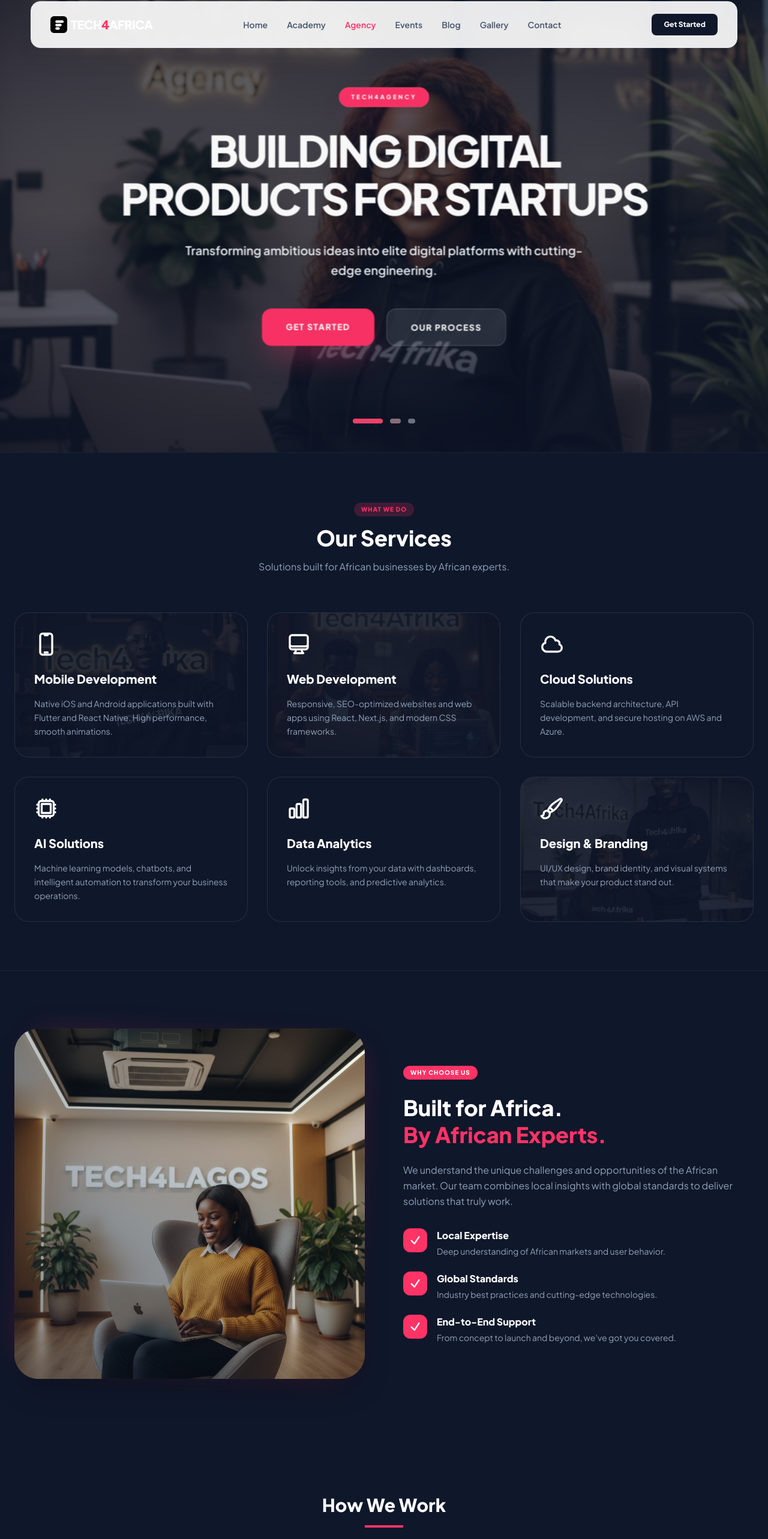
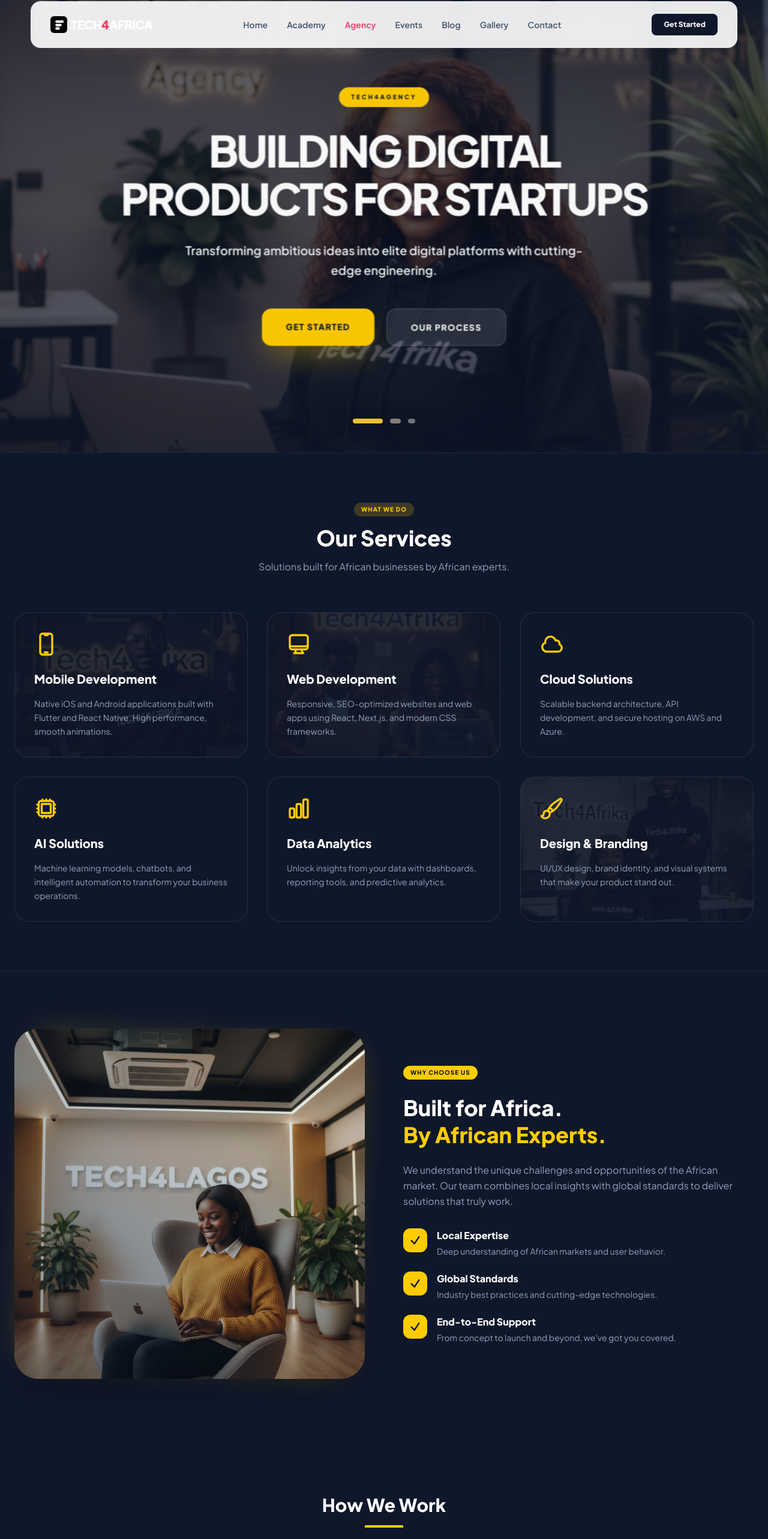
Before and after one commit to Inflimity/tech4africa, a Next.js app: page /agency in a window 1280 px wide. Shown: the part 46-2612 px from the top of the page at 60% size. Built offline with nearby package versions, Linux system fonts and the light colour scheme.

Commit message:
updated colour for tech for agency

```diff
--- a/app/agency/page.tsx
+++ b/app/agency/page.tsx
@@ -127,7 +127,7 @@
             <section className="py-20 px-6 bg-slate-900 border-y border-white/5">
                 <div className="max-w-7xl mx-auto">
                     <div className="text-center mb-16" data-reveal>
-                        <span className="inline-block py-1 px-3 rounded-full bg-africa-red/20 text-africa-red text-[10px] font-bold uppercase tracking-widest mb-4">
+                        <span className="inline-block py-1 px-3 rounded-full bg-africa-yellow/20 text-africa-yellow text-[10px] font-bold uppercase tracking-widest mb-4">
                             What We Do
                         </span>
                         <h2 className="text-3xl md:text-4xl font-extrabold mb-4" data-section-header>Our Services</h2>
@@ -139,7 +139,7 @@
                             <div
                                 key={service.title}
                                 data-track-card
-                                className="p-8 rounded-3xl bg-africa-midnight border border-white/10 hover:border-africa-red transition-colors group relative overflow-hidden"
+                                className="p-8 rounded-3xl bg-africa-midnight border border-white/10 hover:border-africa-yellow transition-colors group relative overflow-hidden"
                             >
                                 {service.bg && (
                                     <div className="absolute inset-0 z-0 opacity-10">
@@ -147,7 +147,7 @@
                                     </div>
                                 )}
                                 <div className="relative z-10">
-                                    <div className="mb-6">{service.icon}</div>
+                                    <div className="mb-6 text-africa-yellow">{service.icon}</div>
                                     <h3 className="text-xl font-bold mb-4">{service.title}</h3>
                                     <p className="text-slate-400 text-sm leading-relaxed">{service.description}</p>
                                 </div>
@@ -161,7 +161,7 @@
             <section className="py-24 px-6 bg-africa-midnight">
                 <div className="max-w-7xl mx-auto grid md:grid-cols-2 gap-16 items-center">
                     <div className="relative" data-reveal="fade-left">
-                        <div className="absolute inset-0 bg-africa-red/20 rounded-[40px] rotate-3 transform scale-95 blur-xl" />
+                        <div className="absolute inset-0 bg-africa-yellow/20 rounded-[40px] rotate-3 transform scale-95 blur-xl" />
                         <div className="relative rounded-[40px] overflow-hidden shadow-2xl">
                             <Image src="/images/home4.jpeg" alt="Tech4Agency Team" width={600} height={400} className="w-full h-full object-cover" />
                             <div className="absolute inset-0 bg-gradient-to-tr from-africa-midnight/50 to-transparent" />
@@ -169,11 +169,11 @@
                     </div>
 
                     <div data-reveal="fade-right">
-                        <span className="inline-block py-1 px-3 rounded-full bg-africa-red text-white text-[10px] font-bold uppercase tracking-widest mb-6">
+                        <span className="inline-block py-1 px-3 rounded-full bg-africa-yellow text-africa-midnight text-[10px] font-bold uppercase tracking-widest mb-6">
                             Why Choose Us
                         </span>
                         <h2 className="text-3xl md:text-4xl font-extrabold mb-6 leading-tight">
-                            Built for Africa. <br /><span className="text-africa-red">By African Experts.</span>
+                            Built for Africa. <br /><span className="text-africa-yellow">By African Experts.</span>
                         </h2>
                         <p className="text-slate-400 mb-8 leading-relaxed">
                             We understand the unique challenges and opportunities of the African market. Our team combines local insights with global standards to deliver solutions that truly work.
@@ -182,7 +182,7 @@
                         <div className="space-y-6">
                             {whyUs.map((item, index) => (
                                 <div key={item.title} className="flex items-start gap-4" data-reveal data-stagger={index + 1}>
-                                    <div className="w-10 h-10 bg-africa-red rounded-xl flex items-center justify-center text-white font-bold shrink-0">
+                                    <div className="w-10 h-10 bg-africa-yellow rounded-xl flex items-center justify-center text-africa-midnight font-bold shrink-0">
                                         <svg xmlns="http://www.w3.org/2000/svg" className="w-5 h-5" fill="none" viewBox="0 0 24 24" stroke="currentColor" strokeWidth={3}>
                                             <path strokeLinecap="round" strokeLinejoin="round" d="M4.5 12.75l6 6 9-13.5" />
                                         </svg>
@@ -202,12 +202,12 @@
             <section className="py-24 px-6 max-w-7xl mx-auto">
                 <div className="text-center mb-16">
                     <h2 className="text-3xl font-extrabold mb-4" data-section-header>How We Work</h2>
-                    <div className="w-12 h-1 bg-africa-red mx-auto" data-divider />
+                    <div className="w-12 h-1 bg-africa-yellow mx-auto" data-divider />
                 </div>
                 <div className="grid md:grid-cols-4 gap-8 text-center">
                     {process.map((item, index) => (
                         <div key={item.step} data-step>
-                            <div className={`w-16 h-16 ${item.highlight ? 'bg-africa-red' : 'bg-white/10'} rounded-full flex items-center justify-center text-xl font-bold mx-auto mb-6`}>
+                            <div className={`w-16 h-16 ${item.highlight ? 'bg-africa-yellow text-africa-midnight' : 'bg-white/10'} rounded-full flex items-center justify-center text-xl font-bold mx-auto mb-6`}>
                                 {item.step}
                             </div>
                             <h4 className="font-bold mb-2">{item.title}</h4>
--- a/components/ui/AgencyHero.tsx
+++ b/components/ui/AgencyHero.tsx
@@ -49,7 +49,7 @@
                         <div className="w-full max-w-7xl px-6 flex flex-col items-center text-center">
                             <div className={`max-w-4xl transition-all duration-1000 delay-300 ${index === current ? "translate-y-0 opacity-100" : "translate-y-10 opacity-0"
                                 }`}>
-                                <span className="inline-block bg-africa-red text-white text-[10px] font-black uppercase tracking-[0.3em] px-5 py-2 rounded-full mb-8 shadow-2xl shadow-africa-red/30 border border-white/10">
+                                <span className="inline-block bg-africa-yellow text-africa-midnight text-[10px] font-black uppercase tracking-[0.3em] px-5 py-2 rounded-full mb-8 shadow-2xl shadow-africa-yellow/30 border border-white/10">
                                     Tech4Agency
                                 </span>
                                 <h1 className="text-4xl md:text-7xl font-black text-white uppercase leading-[1.1] mb-8 tracking-tighter drop-shadow-2xl">
@@ -61,7 +61,7 @@
                                 <div className="flex flex-wrap justify-center gap-5">
                                     <Link
                                         href={slide.href}
-                                        className="bg-africa-red text-white px-10 py-5 rounded-2xl font-bold text-sm uppercase tracking-widest hover:scale-105 transition active:scale-95 shadow-2xl shadow-africa-red/40"
+                                        className="bg-africa-yellow text-africa-midnight px-10 py-5 rounded-2xl font-bold text-sm uppercase tracking-widest hover:scale-105 transition active:scale-95 shadow-2xl shadow-africa-yellow/40"
                                     >
                                         {slide.cta}
                                     </Link>
@@ -81,7 +81,7 @@
                     <button
                         key={i}
                         onClick={() => setCurrent(i)}
-                        className={`h-2 rounded-full transition-all duration-500 shadow-xl ${i === current ? "w-14 bg-africa-red" : "w-3 bg-white/40 hover:bg-white/70"
+                        className={`h-2 rounded-full transition-all duration-500 shadow-xl ${i === current ? "w-14 bg-africa-yellow" : "w-3 bg-white/40 hover:bg-white/70"
                             }`}
                     />
                 ))}
```
